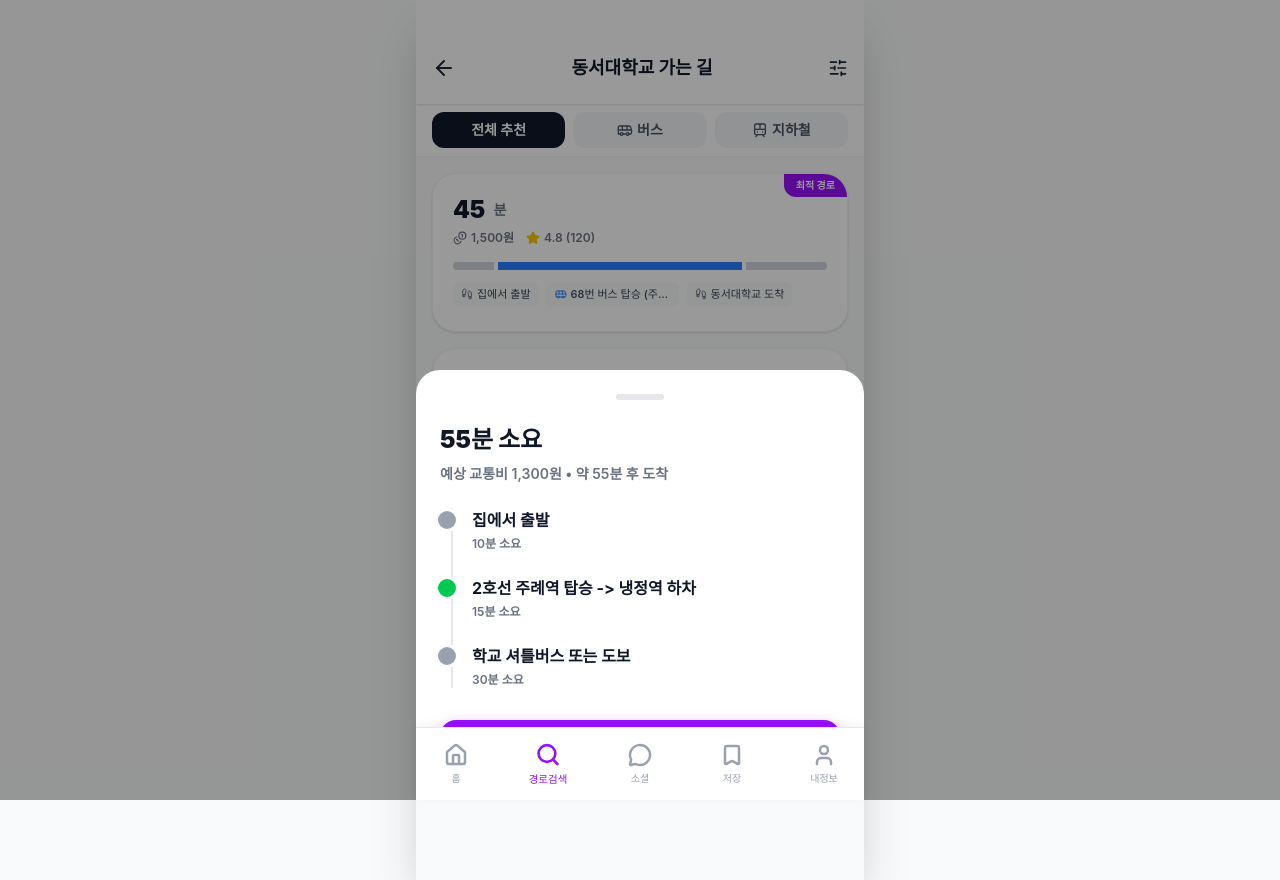
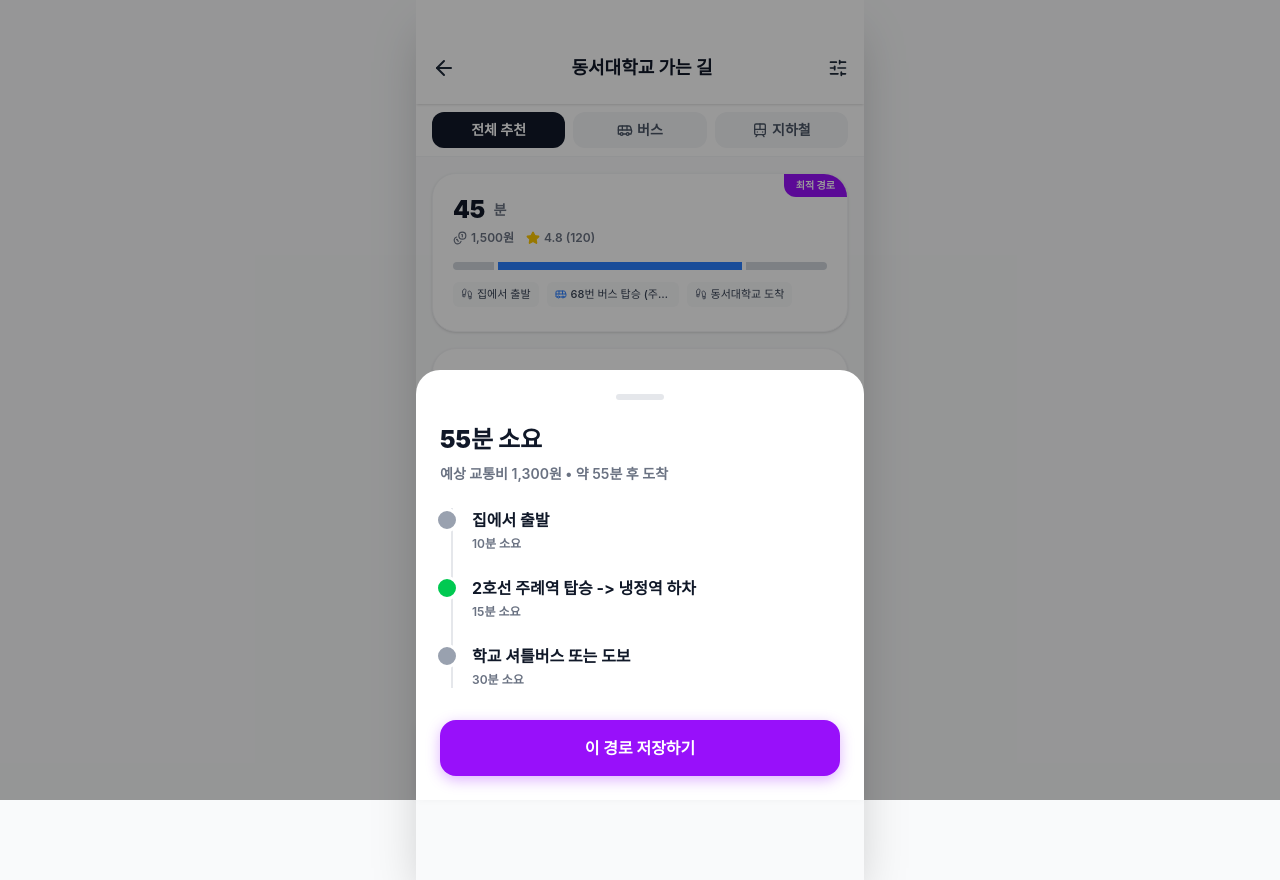
Before and after one commit to parkseongwook3120-cyber/20260856, a React (Vite) app: page /search in a window 1280 px wide. Both pictures are taken after a click on the element 640 px from the left and 426 px from the top of the page. Built offline with nearby package versions, Linux system fonts and the light colour scheme.

Commit message:
경로검색 저장 수정

```diff
--- a/src/pages/RouteSearch.jsx
+++ b/src/pages/RouteSearch.jsx
@@ -99,7 +99,7 @@ export default function RouteSearch() {
 
       {/* 실시간 경로 상세 바텀 시트 (Mock) */}
       {selectedRoute && (
-        <div className="fixed inset-0 z-50 bg-black/40 flex items-end justify-center" onClick={() => setSelectedRoute(null)}>
+        <div className="fixed inset-0 z-[60] bg-black/40 flex items-end justify-center" onClick={() => setSelectedRoute(null)}>
           <div
             className="w-full max-w-md bg-white rounded-t-3xl p-6 transform transition-transform"
             onClick={e => e.stopPropagation()}
```
